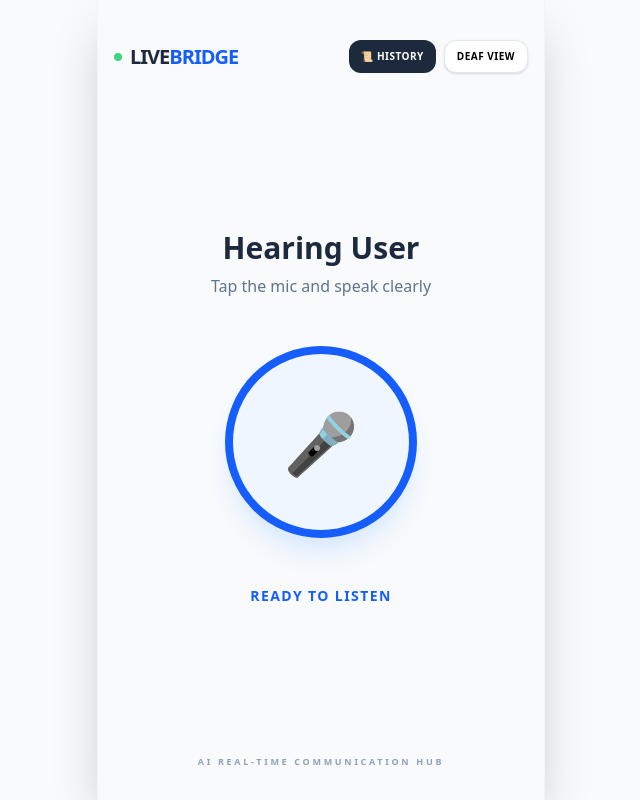
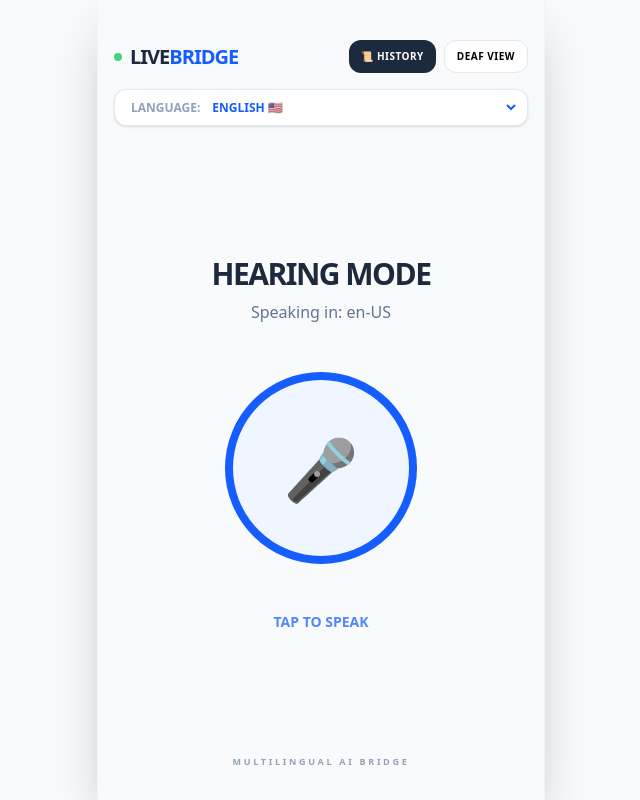
Before and after one commit to Franky-Boii/LiveBridge, a Next.js app: page / in a window 1280 px wide. Shown: the whole page, without its empty margins (319-959 px from the left). Built offline with nearby package versions, Linux system fonts and the light colour scheme.

Commit message:
feat: add multilingual support with global language toggle, localized AI simplification, and regional voice selection

```diff
--- a/components/HearingMode.js
+++ b/components/HearingMode.js
@@ -1,106 +1,59 @@
 import { useState } from 'react';
 
-export default function HearingMode({ onSimplified }) {
-  // 'idle', 'listening', or 'processing'
+export default function HearingMode({ onSimplified, language }) {
   const [status, setStatus] = useState("idle");
 
   const startListening = () => {
     const SpeechRecognition = window.SpeechRecognition || window.webkitSpeechRecognition;
-
-    if (!SpeechRecognition) {
-      return alert("Please use Chrome! Other browsers may not support Speech Recognition.");
-    }
+    if (!SpeechRecognition) return alert("Use Chrome!");
 
     const recognition = new SpeechRecognition();
+    recognition.lang = language; // Listen for the selected language
+    recognition.interimResults = false;
 
-    // Config for faster hackathon demo
-    recognition.lang = 'en-US';
-    recognition.interimResults = false;
-    recognition.maxAlternatives = 1;
-
-    recognition.onstart = () => {
-      console.log("✅ Microphone is now ACTIVE");
-      setStatus("listening");
-    };
+    recognition.onstart = () => setStatus("listening");
 
     recognition.onresult = async (event) => {
       const speechToText = event.results[0][0].transcript;
-      console.log("🎤 Detected Speech:", speechToText);
       setStatus("processing");
 
       try {
         const res = await fetch('/api/simplify', {
           method: 'POST',
           headers: { 'Content-Type': 'application/json' },
-          body: JSON.stringify({ text: speechToText })
+          body: JSON.stringify({ text: speechToText, language: language }) // Pass language to AI
         });
-
         const data = await res.json();
-
-        if (data.simplified) {
-          onSimplified(data.simplified);
-        } else {
-          onSimplified(speechToText); // Fallback if API response is weird
-        }
+        onSimplified(data.simplified || speechToText);
       } catch (e) {
-        console.error("API Error:", e);
-        onSimplified(speechToText); // Fallback to raw text if API fails
+        onSimplified(speechToText);
       }
     };
 
-    recognition.onerror = (event) => {
-      console.error("❌ Mic Error:", event.error);
-      setStatus("idle");
-      if (event.error === 'not-allowed') {
-        alert("Permission denied! Click the 'Lock' icon in the URL bar and allow Microphone access.");
-      }
-    };
-
-    recognition.onend = () => {
-      console.log("⏹ Recording ended.");
-      setStatus("idle");
-    };
-
+    recognition.onerror = () => setStatus("idle");
+    recognition.onend = () => setStatus("idle");
     recognition.start();
   };
 
   return (
     <div className="flex-1 flex flex-col items-center justify-center space-y-12">
       <div className="text-center">
-        <h2 className="text-3xl font-bold text-slate-800">Hearing User</h2>
-        <p className="text-slate-500 font-medium mt-2">
-          {status === 'processing' ? "AI is thinking..." : "Tap the mic and speak clearly"}
-        </p>
+        <h2 className="text-3xl font-bold text-slate-800 uppercase tracking-tighter">Hearing Mode</h2>
+        <p className="text-slate-500 font-medium mt-2">Speaking in: {language}</p>
       </div>
 
       <button
         onClick={startListening}
         disabled={status === 'processing'}
         className={`relative w-48 h-48 rounded-full flex items-center justify-center transition-all duration-500 border-8 ${
-          status === 'listening'
-            ? 'border-red-500 bg-red-100 scale-110 shadow-2xl shadow-red-200 animate-pulse'
-            : status === 'processing'
-            ? 'border-yellow-400 bg-yellow-50 animate-bounce'
-            : 'border-blue-600 bg-blue-50 shadow-xl shadow-blue-100 active:scale-95'
+          status === 'listening' ? 'border-red-500 bg-red-50' : 'border-blue-600 bg-blue-50'
         }`}
       >
-        <span className="text-6xl">
-          {status === 'listening' ? "●" : status === 'processing' ? "⏳" : "🎤"}
-        </span>
-        {status === 'listening' && (
-          <div className="absolute inset-0 rounded-full border-8 border-red-200 animate-ping" />
-        )}
+        <span className="text-6xl">{status === 'listening' ? "●" : "🎤"}</span>
       </button>
-
-      <div className="flex flex-col items-center gap-2">
-        <p className={`font-black uppercase tracking-widest text-sm ${
-          status === 'listening' ? 'text-red-500' : 'text-blue-600'
-        }`}>
-          {status === 'idle' && "Ready to Listen"}
-          {status === 'listening' && "Recording Voice..."}
-          {status === 'processing' && "Simplifying Text..."}
-        </p>
-      </div>
+      <p className="font-black text-blue-600 uppercase text-sm animate-pulse">
+        {status === 'listening' ? "Listening..." : status === 'processing' ? "AI Simplifying..." : "Tap to Speak"}
+      </p>
     </div>
   );
 }
--- a/pages/api/simplify.js
+++ b/pages/api/simplify.js
@@ -1,5 +1,7 @@
 export default async function handler(req, res) {
   if (req.method !== 'POST') return res.status(405).send('Use POST');
+
+  const { text, language } = req.body; // Extract language from request
 
   try {
     const response = await fetch('https://api.openai.com/v1/chat/completions', {
@@ -11,8 +13,11 @@ export default async function handler(req, res) {
       body: JSON.stringify({
         model: "gpt-4o-mini",
         messages: [
-          { role: "system", content: "You are a communication bridge. Simplify the user's spoken input into one short, easy-to-read sentence for a deaf user. Keep it natural." },
-          { role: "user", content: req.body.text }
+          {
+            role: "system",
+            content: `You are a communication bridge. Simplify the user's spoken input into one short, easy-to-read sentence in the ${language} language. Keep it natural and accessible for a deaf user.`
+          },
+          { role: "user", content: text }
         ]
       })
     });
--- a/pages/index.js
+++ b/pages/index.js
@@ -7,9 +7,10 @@ export default function LiveBridge() {
   const [transcript, setTranscript] = useState("");
   const [activeMode, setActiveMode] = useState("hearing");
   const [history, setHistory] = useState([]);
+  const [selectedVoiceURI, setSelectedVoiceURI] = useState("");
 
-  // FIX: This line was likely missing or misspelled!
-  const [selectedVoiceURI, setSelectedVoiceURI] = useState("");
+  // NEW: Global Language State
+  const [language, setLanguage] = useState("en-US");
 
   const addToHistory = (sender, text) => {
     const newMessage = {
@@ -23,7 +24,8 @@ export default function LiveBridge() {
 
   return (
     <div className="min-h-screen bg-slate-50 flex flex-col p-4 max-w-md mx-auto shadow-2xl border-x border-slate-100">
-      <header className="flex justify-between items-center py-6">
+      <header className="flex flex-col gap-4 py-6">
+        <div className="flex justify-between items-center">
           <div className="flex items-center gap-2">
             <div className="w-2 h-2 bg-green-500 rounded-full animate-pulse" />
             <h1 className="text-xl font-black text-slate-800 tracking-tighter">
@@ -34,31 +36,53 @@ export default function LiveBridge() {
           <div className="flex gap-2">
              <button
               onClick={() => setActiveMode(activeMode === "history" ? "hearing" : "history")}
-            className="bg-slate-800 text-white px-3 py-2 rounded-xl text-[10px] font-bold uppercase tracking-wider active:scale-95 transition-all"
+              className="bg-slate-800 text-white px-3 py-2 rounded-xl text-[10px] font-bold uppercase tracking-wider"
             >
               {activeMode === "history" ? "← Back" : "📜 History"}
             </button>
             <button
               onClick={() => setActiveMode(activeMode === "hearing" ? "deaf" : "hearing")}
-            className="bg-white border border-slate-200 px-3 py-2 rounded-xl text-[10px] font-bold uppercase tracking-wider shadow-sm active:bg-slate-50"
+              className="bg-white border border-slate-200 px-3 py-2 rounded-xl text-[10px] font-bold uppercase tracking-wider"
             >
               {activeMode === "hearing" ? "Deaf View" : "Hearing View"}
             </button>
+          </div>
+        </div>
+
+        {/* NEW: Language Selector Bar */}
+        <div className="flex items-center gap-2 bg-white p-2 rounded-xl border border-slate-200 shadow-sm">
+          <span className="text-xs font-bold text-slate-400 ml-2">LANGUAGE:</span>
+          <select
+            value={language}
+            onChange={(e) => setLanguage(e.target.value)}
+            className="flex-1 bg-transparent text-xs font-black uppercase text-blue-600 outline-none"
+          >
+            <option value="en-US">English 🇺🇸</option>
+            <option value="es-ES">Español 🇪🇸</option>
+            <option value="fr-FR">Français 🇫🇷</option>
+            <option value="de-DE">Deutsch 🇩🇪</option>
+            <option value="it-IT">Italiano 🇮🇹</option>
+            <option value="pt-BR">Português 🇧🇷</option>
+          </select>
         </div>
       </header>
 
       <main className="flex-1 flex flex-col">
         {activeMode === "hearing" && (
-          <HearingMode onSimplified={(text) => {
+          <HearingMode
+            language={language}
+            onSimplified={(text) => {
               setTranscript(text);
               addToHistory('hearing', text);
               setActiveMode("deaf");
-          }} />
+            }}
+          />
         )}
 
         {activeMode === "deaf" && (
           <DeafMode
             incomingText={transcript}
+            language={language}
             selectedVoiceURI={selectedVoiceURI}
             onVoiceChange={(uri) => setSelectedVoiceURI(uri)}
             onReplySent={(replyText) => {
@@ -75,7 +99,7 @@ export default function LiveBridge() {
 
       <footer className="py-4 text-center">
         <p className="text-[9px] text-slate-400 font-bold uppercase tracking-[0.3em]">
-          AI Real-Time Communication Hub
+          Multilingual AI Bridge
         </p>
       </footer>
     </div>
```
Also changed, not shown: components/DeafMode.js (+21 -27 lines). Lines whose indentation alone changed are shown as unchanged.
